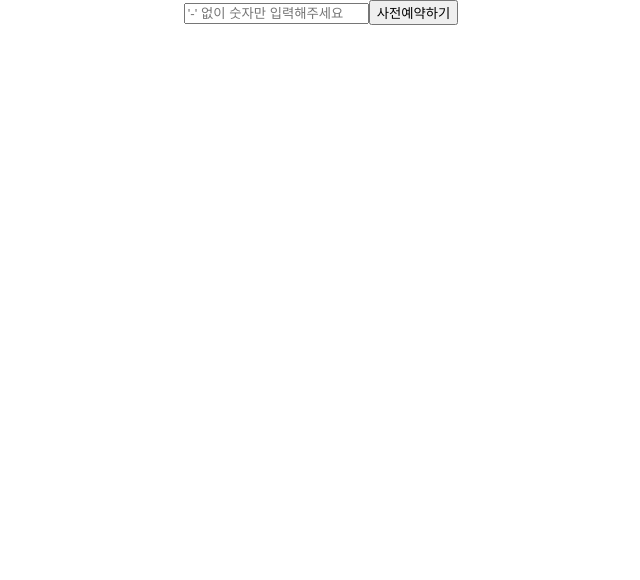
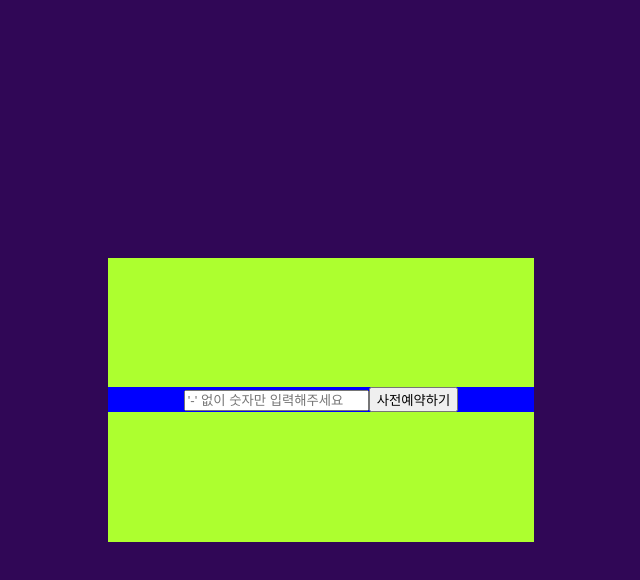
Before and after one commit to o-henry/Cookie_Run_Project, a React (Create React App) app: page / in a window 1280 px wide. Shown: the top 580 px of the page, without its empty margins (319-959 px from the left). Built offline with nearby package versions, Linux system fonts and the light colour scheme.

Commit message:
Add sass (mixin and grid)

```diff
--- /dev/null
+++ b/src/pages/Layout/Grid.tsx
@@ -0,0 +1,18 @@
+import React from 'react';
+import 'sass/main.scss'
+
+interface Props {
+    children: any;
+}
+
+const Grid = ({ children }: Props): React.ReactElement => {
+    return (
+        <div className="container">
+            <div className="main">
+                {children}
+            </div>
+        </div>
+    )
+};
+
+export default Grid;
--- a/src/pages/Reservation/templates/ResvTemplate.tsx
+++ b/src/pages/Reservation/templates/ResvTemplate.tsx
@@ -1,4 +1,5 @@
 import React from 'react';
+import { Grid } from 'pages'
 import 'sass/main.scss'
 
 interface Props {
@@ -7,9 +8,11 @@ interface Props {
 
 function ResvTemplate({ content }: Props): React.ReactElement {
     return (
-        <div className='ResvTemplate'>
-            {content}
-        </div>
+        <Grid>
+            <div className='ResvTemplate'>
+                {content}
+            </div>
+        </Grid>
     );
 };
 
--- a/src/pages/index.ts
+++ b/src/pages/index.ts
@@ -1 +1,2 @@
 export { default as Reservation } from './Reservation/Reservation'
+export { default as Grid } from './Layout/Grid'
--- a/src/sass/abstract/_mixin.scss
+++ b/src/sass/abstract/_mixin.scss
@@ -1,5 +1,6 @@
 @import 'utils';
 
+// responsive
 @mixin mobile {
   @media (min-width: #{$breakpoint-mobile}) and (max-width: #{$breakpoint-tablet - 1px}) {
     @content;
@@ -17,3 +18,30 @@
     @content;
   }
 }
+
+// grid
+@mixin reservation-layout {
+  .container {
+    display: grid;
+    // grid-template-rows: repeat(3, 33.33%);
+    grid-template-columns: repeat(3, 1fr);
+    grid-template-areas:
+      'header header header'
+      '. main .'
+      'footer footer footer';
+    .header {
+      grid-area: header;
+    }
+    .main {
+      display: flex;
+      flex-direction: column;
+      justify-content: center;
+      text-align: center;
+      grid-area: main;
+      background: greenyellow;
+    }
+    .footer {
+      grid-area: footer;
+    }
+  }
+}
--- a/src/sass/abstract/_utils.scss
+++ b/src/sass/abstract/_utils.scss
@@ -15,6 +15,7 @@ $big: 2.5rem;
 
 // color
 $white: white;
+$purple: #300756;
 
 // letter-spacing
 $short: 0.3rem;
--- a/src/sass/layout/_grid.scss
+++ b/src/sass/layout/_grid.scss
@@ -0,0 +1,16 @@
+@import '../abstract/mixin';
+@import '../abstract/utils';
+
+html,
+body,
+#root,
+#root > div {
+  overflow: hidden;
+  height: 100%;
+  font-family: 'Jua', sans-serif;
+  background: $purple;
+}
+
+@include desktop {
+  @include reservation-layout;
+}
--- a/src/sass/main.scss
+++ b/src/sass/main.scss
@@ -1,9 +1,4 @@
 @charset "UTF-8";
-
-html,
-body {
-  font-family: 'Jua', sans-serif;
-}
 
 /* abstract */
 @import 'abstract/reset', 'abstract/utils', 'abstract/mixin';
--- a/src/sass/templates/_reservation.scss
+++ b/src/sass/templates/_reservation.scss
@@ -1,5 +1,3 @@
 .ResvTemplate {
-  display: flex;
-  justify-content: center;
-  align-items: center;
+  background: blue;
 }
```
